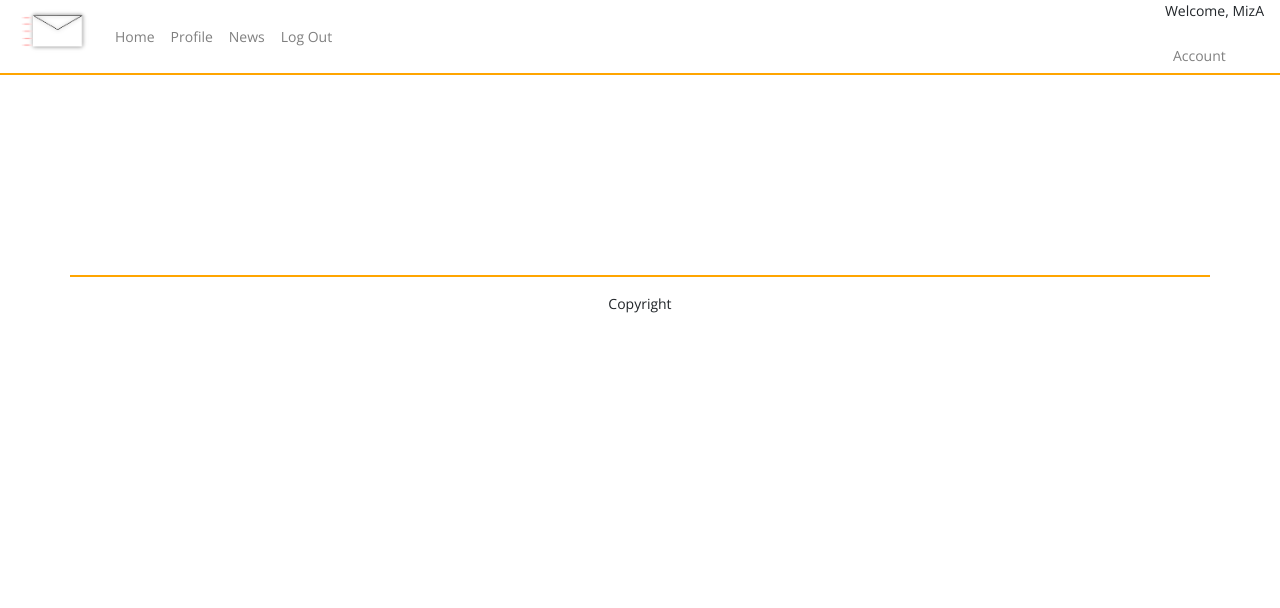
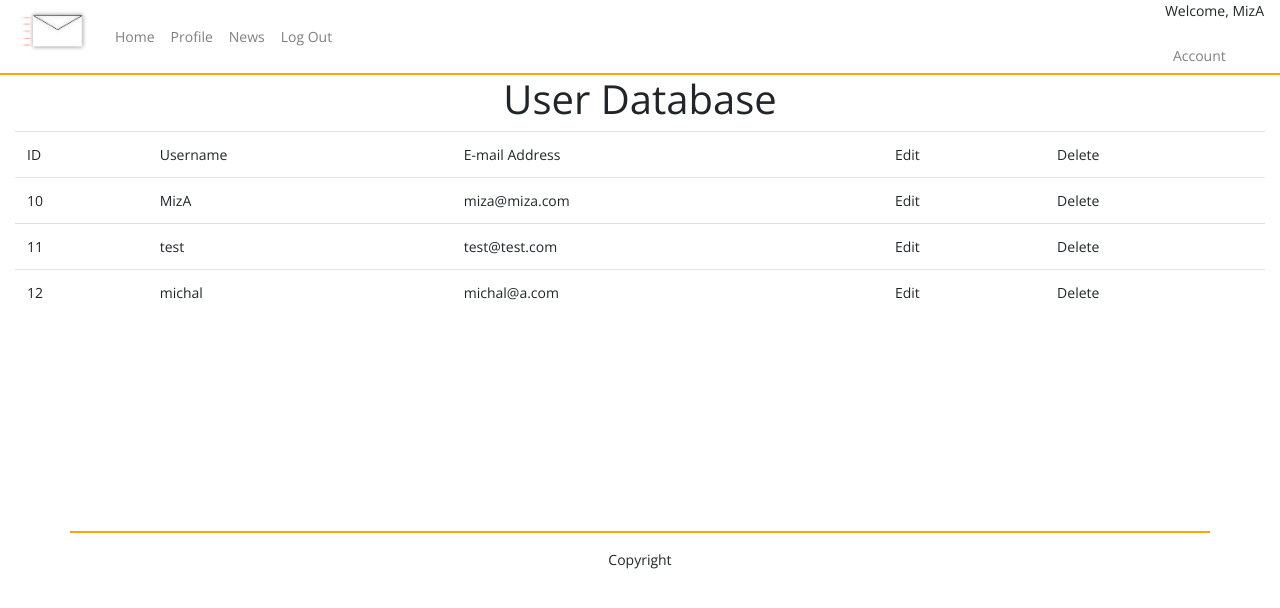
Before and after one commit to Miza-web/PostZone, a Flask app: page /admin in a window 1280 px wide. Shown: the top 608 px of the page. Run offline with Flask 2, Linux system fonts and the light colour scheme; a user stored in the database is signed in; data comes from the database, SQL or seed files in the repository; some libraries are stand-ins or nearby versions.

Commit message:
Added user database display in admin panel

```diff
--- a/app.py
+++ b/app.py
@@ -87,7 +87,8 @@ def account_change():
 
 @app.route("/admin")
 def admin():
-    return render_template("admin.html")
+    user_table=query_db('SELECT * FROM users')
+    return render_template("admin.html", user_table = user_table)
 
 def insert_db(query, args):
     db = g._database = sqlite3.connect(DATABASE)
--- a/static/css/style.css
+++ b/static/css/style.css
@@ -61,3 +61,7 @@ body {
 .page-footer {
   padding-top: 200px;
 }
+.table {
+  margin-left: auto;
+  margin-right: auto;
+}
--- a/templates/admin.html
+++ b/templates/admin.html
@@ -3,7 +3,32 @@
 {% block content %}{% endblock %}
 
 <body>
-
+    <div class="container-fluid">
+        <div class="row">
+            <div class="col text-center">
+                <h1>User Database</h1>
+            </div>
+        </div>
+    </div>
+    <div class="container-fluid col">
+        <table class="table">
+            <tr>
+                <td>ID</td>
+                <td>Username</td>
+                <td>E-mail Address</td>
+                <td>Edit</td>
+                <td>Delete</td>
+            </tr>
+            <tr>
+                {% for user in user_table %}
+                <td>{{user.ID}}</td>
+                <td>{{user.username}}</td>
+                <td>{{user.email}}</td>
+                <td>Edit</td>
+                <td>Delete</td></tr>
+                {% endfor %}
+            </tr>
+            </table>
 </body>
 
 
```
